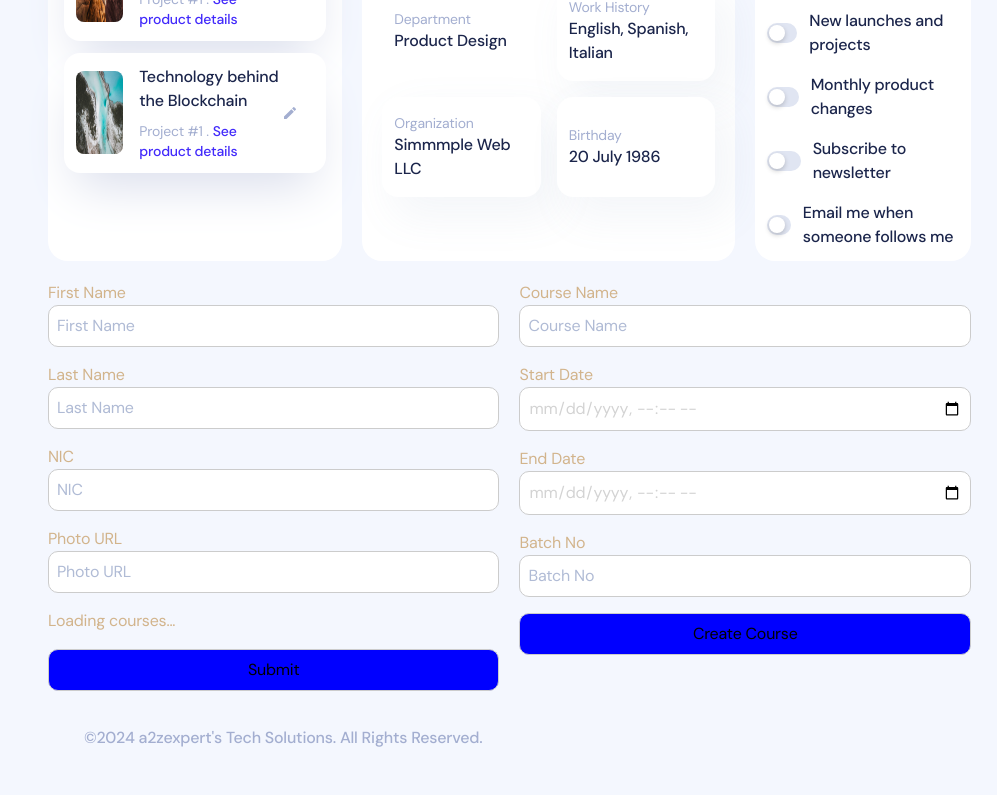
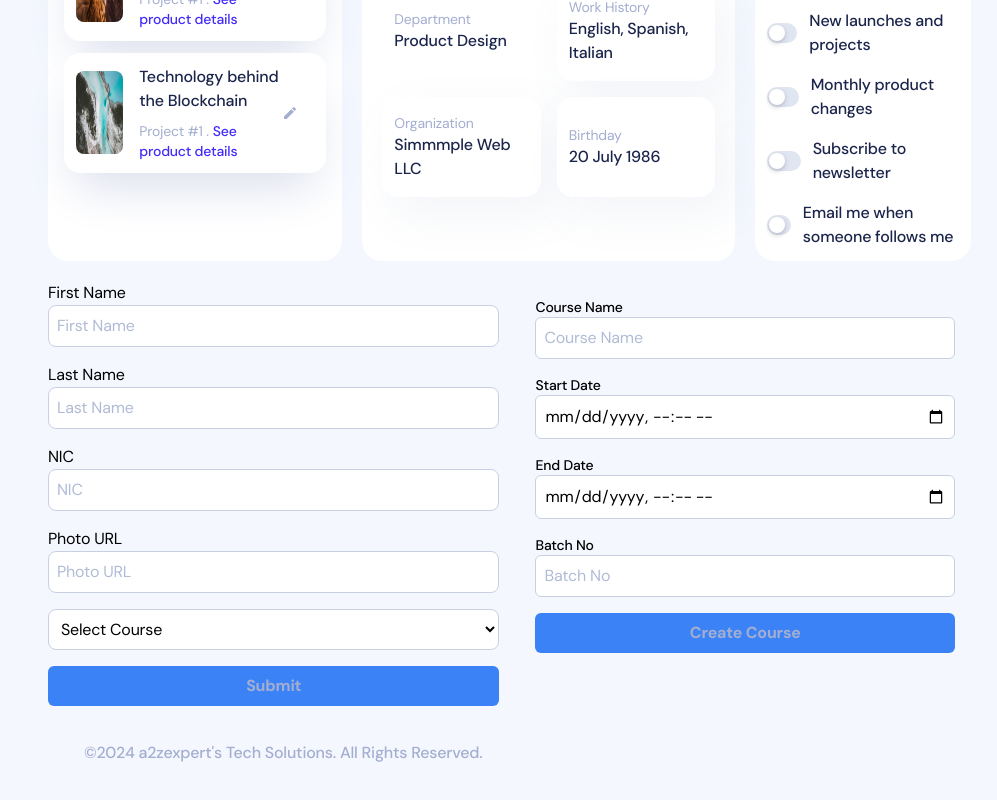
Before and after one commit to Aslam-dev/Certificate-Management-SYSTEM, a Next.js app: page /admin/profile in a window 1280 px wide. Shown: the part 899-1699 px from the top of the page, without its empty margins (283-1280 px from the left). Built offline with nearby package versions, Linux system fonts and the light colour scheme; what tailwindcss-rtl would draw is missing.

Commit message:
do the minor changes under the folders

```diff
--- a/src/app/admin/profile/page.tsx
+++ b/src/app/admin/profile/page.tsx
@@ -1,5 +1,5 @@
 'use client';
-import React from 'react';
+import React, { useState, useEffect } from 'react';
 import Banner from 'components/admin/profile/Banner';
 import General from 'components/admin/profile/General';
 import Notification from 'components/admin/profile/Notification';
@@ -10,10 +10,66 @@ import StudentForm from 'components/studentForm';
 import CourseForm from 'components/courseForm';
 
 const CreateCoursePage: React.FC = () => {
-  const handleCreateCourse = (courseData: any) => {
-    // Implement the logic to handle course creation
-    console.log('Creating course:', courseData);
-    // You can add API calls or any other logic here to create the course
+  const [courses, setCourses] = useState<any[]>([]);
+  const [subjects, setSubjects] = useState<any[]>([]);
+
+  const handleCreateCourse = async (courseData: any) => {
+    try {
+      const response = await fetch('/api/createCourse', {
+        method: 'POST',
+        headers: {
+          'Content-Type': 'application/json',
+        },
+        body: JSON.stringify(courseData),
+      });
+
+      const data = await response.json();
+
+      console.log('API Response:', data); // Log the API response for debugging
+
+      if (response.ok) {
+        // Course created successfully
+        console.log('Course created:', data.course);
+        // Optionally, show a success message here
+      } else {
+        // Handle error
+        console.error(
+          'Error creating course:',
+          data.message || 'Unknown error',
+        );
+        // Optionally show an error message to the user
+      }
+    } catch (error) {
+      console.error('Error:', error);
+      // Handle network or unexpected errors
+    }
+  };
+
+  const handleCreateStudent = async (studentData: any) => {
+    try {
+      const response = await fetch('/api/createStudent', {
+        method: 'POST',
+        headers: {
+          'Content-Type': 'application/json',
+        },
+        body: JSON.stringify(studentData),
+      });
+
+      const data = await response.json();
+
+      if (response.ok) {
+        // Student created successfully
+        console.log('Student created:', data.student);
+        // You can show a success message here
+      } else {
+        // Handle error
+        console.error('Error creating student:', data.message);
+        // Optionally show an error message to the user
+      }
+    } catch (error) {
+      console.error('Error:', error);
+      // Handle network or unexpected errors
+    }
   };
 
   return (
@@ -40,7 +96,11 @@ const CreateCoursePage: React.FC = () => {
           <Notification />
         </div>
         <div className="col-span-5 lg:col-span-6">
-          <StudentForm />
+          <StudentForm
+            onSubmit={handleCreateStudent}
+            courses={courses}
+            subjects={subjects}
+          />
         </div>
         <div className="col-span-5 lg:col-span-6">
           <CourseForm onSubmit={handleCreateCourse} />
--- a/src/components/courseForm/index.tsx
+++ b/src/components/courseForm/index.tsx
@@ -1,5 +1,3 @@
-
-
 import React, { useState } from 'react';
 
 interface Props {
@@ -37,62 +35,72 @@ const CourseForm: React.FC<Props> = ({ onSubmit }) => {
   };
 
   return (
+    <div className="max-w-auto mx-auto p-4">
+      {alertMessage && (
+        <div className="bg-green-200 text-green-800 p-2 rounded mb-4">
+          {alertMessage}
+        </div>
+      )}
+      <form onSubmit={handleSubmit} className="flex flex-col gap-4">
         <div>
-      {alertMessage && <div className="alert">{alertMessage}</div>}
-      <form onSubmit={handleSubmit} style={{ display: 'flex', flexDirection: 'column', gap: '1rem' }}>
-
-        <div>
-        <label style={{ color: '#D2B48C' }}>
+          <label className="block text-black dark:text-white text-sm font-medium">
             Course Name
+          </label>
           <input
             type="text"
             placeholder="Course Name"
             value={name}
             onChange={(e) => setName(e.target.value)}
-            style={{ width: '100%', padding: '0.5rem', borderRadius: '10px', border: '1px solid #ccc' }}
+            className="w-full p-2 rounded-md border border-gray-300 focus:outline-none text-black dark:text-white bg-white dark:bg-gray-800  focus:ring-2 focus:ring-blue-500"
           />
+        </div>
+
+        <div>
+          <label className="block text-black dark:text-white text-sm font-medium">
+            Start Date
           </label>
-        </div>
-        <div>
-        <label style={{ color: '#D2B48C' }}> Start Date</label>
           <input
             type="datetime-local"
             placeholder="Start Date"
             value={startDate}
             onChange={(e) => setStartDate(e.target.value)}
-          style={{ width: '100%', padding: '0.5rem', borderRadius: '10px', border: '1px solid #ccc', color:'lightGray' }}
+            className="w-full p-2 rounded-md border border-gray-300 focus:outline-none focus:ring-2 focus:ring-blue-500 text-black dark:text-white bg-white dark:bg-gray-800 "
           />
-
         </div>
 
         <div>
-        <label style={{ color: '#D2B48C' }}> End Date</label>
+          <label className="block text-black dark:text-white text-sm font-medium">
+            End Date
+          </label>
           <input
             type="datetime-local"
             placeholder="End Date"
             value={endDate}
             onChange={(e) => setEndDate(e.target.value)}
-          style={{ width: '100%', padding: '0.5rem', borderRadius: '10px', border: '1px solid #ccc', color:'lightGray' }}
+            className="w-full p-2 rounded-md border border-gray-300 focus:outline-none focus:ring-2 focus:ring-blue-500 text-black dark:text-white bg-white dark:bg-gray-800 "
           />
-
         </div>
 
         <div>
-        <label style={{ color: '#D2B48C' }}>Batch No
+          <label className="block text-black dark:text-white text-sm font-medium">
+            Batch No
+          </label>
           <input
             type="text"
             placeholder="Batch No"
             value={batchNo}
             onChange={(e) => setBatchNo(e.target.value)}
-          style={{ width: '100%', padding: '0.5rem', borderRadius: '10px', border: '1px solid #ccc' }}
+            className="w-full p-2 rounded-md border border-gray-300 text-black dark:text-white bg-white dark:bg-gray-800  focus:outline-none focus:ring-2 focus:ring-blue-500"
           />
-        </label>
         </div>
 
         <div>
-        <button type="submit"
-        style={{ width: '100%', padding: '0.5rem', borderRadius: '10px', border: '1px solid #ccc', backgroundColor:'Blue' }}
-        >Create Course</button>
+          <button
+            type="submit"
+            className="w-full p-2 rounded-md bg-blue-500 text-gray-600 dark:text-white font-semibold hover:bg-blue-600 focus:outline-none focus:ring-2 focus:ring-blue-500"
+          >
+            Create Course
+          </button>
         </div>
       </form>
     </div>
--- a/src/components/studentForm/index.tsx
+++ b/src/components/studentForm/index.tsx
@@ -1,6 +1,3 @@
-
-
-
 import { useState } from 'react';
 
 interface Course {
@@ -14,7 +11,7 @@ interface Subject {
 }
 
 interface Props {
-  onSubmit: (studentData: any) => void; // Define the type of studentData based on your API
+  onSubmit: (studentData: any) => void;
   courses: Course[];
   subjects: Subject[];
 }
@@ -25,14 +22,19 @@ const StudentForm: React.FC<Props> = ({ onSubmit, courses, subjects }) => {
   const [nic, setNic] = useState('');
   const [photo, setPhoto] = useState('');
   const [selectedCourses, setSelectedCourses] = useState<number[]>([]);
-  const [subjectResults, setSubjectResults] = useState<{ [key: number]: string }>({});
+  const [subjectResults, setSubjectResults] = useState<{
+    [key: number]: string;
+  }>({});
 
   const handleCourseChange = (e: React.ChangeEvent<HTMLSelectElement>) => {
     const courseId = parseInt(e.target.value);
     setSelectedCourses((prevSelected) => [...prevSelected, courseId]);
   };
 
-  const handleSubjectResultChange = (e: React.ChangeEvent<HTMLInputElement>, subjectId: number) => {
+  const handleSubjectResultChange = (
+    e: React.ChangeEvent<HTMLInputElement>,
+    subjectId: number,
+  ) => {
     setSubjectResults((prevResults) => ({
       ...prevResults,
       [subjectId]: e.target.value,
@@ -59,58 +61,65 @@ const StudentForm: React.FC<Props> = ({ onSubmit, courses, subjects }) => {
   };
 
   return (
-    <form onSubmit={handleSubmit} style={{ display: 'flex', flexDirection: 'column', gap: '1rem' }}>
+    <form onSubmit={handleSubmit} className="flex flex-col gap-4">
       <div>
-        <label style={{ color: '#D2B48C' }}>
+        <label className="text-black dark:text-white block">
           First Name
           <input
             type="text"
             placeholder="First Name"
             value={firstName}
             onChange={(e) => setFirstName(e.target.value)}
-            style={{ width: '100%', padding: '0.5rem', borderRadius: '10px', border: '1px solid #ccc' }}
+            className="w-full p-2 text-black dark:text-white bg-white dark:bg-gray-800 rounded-lg border border-gray-300 dark:border-gray-600"
           />
         </label>
       </div>
 
       <div>
-      <label style={{ color: '#D2B48C' }}> Last Name
+        <label className="text-black dark:text-white block">
+          Last Name
           <input
             type="text"
             placeholder="Last Name"
             value={lastName}
             onChange={(e) => setLastName(e.target.value)}
-        style={{ width: '100%', padding: '0.5rem', borderRadius: '10px', border: '1px solid #ccc' }}
+            className="w-full p-2 dark:text-white bg-white dark:bg-gray-800 rounded-lg border border-gray-300 dark:border-gray-600"
           />
         </label>
       </div>
 
       <div>
-      <label style={{ color: '#D2B48C' }}>NIC
+        <label className="text-black dark:text-white block">
+          NIC
           <input
             type="text"
             placeholder="NIC"
             value={nic}
             onChange={(e) => setNic(e.target.value)}
-        style={{ width: '100%', padding: '0.5rem', borderRadius: '10px', border: '1px solid #ccc' }}
+            className="w-full p-2 text-black dark:text-white bg-white dark:bg-gray-800 rounded-lg border border-gray-300 dark:border-gray-600"
           />
         </label>
       </div>
 
-      <div style={{ color: '#D2B48C' }} >
-      <label>Photo URL
+      <div>
+        <label className="text-black dark:text-white block">
+          Photo URL
           <input
             type="text"
             placeholder="Photo URL"
             value={photo}
             onChange={(e) => setPhoto(e.target.value)}
-        style={{ width: '100%', padding: '0.5rem', borderRadius: '10px', border: '1px solid #ccc' }}
+            className="w-full text-black dark:text-white p-2 bg-white dark:bg-gray-800 rounded-lg border border-gray-300 dark:border-gray-600"
           />
         </label>
       </div>
 
       {courses ? (
-        <select value="" onChange={handleCourseChange}>
+        <select
+          value=""
+          onChange={handleCourseChange}
+          className="w-full text-black dark:text-white p-2 bg-white dark:bg-gray-800 rounded-lg border border-gray-300 dark:border-gray-600"
+        >
           <option value="">Select Course</option>
           {courses.map((course) => (
             <option key={course.id} value={course.id}>
@@ -119,27 +128,35 @@ const StudentForm: React.FC<Props> = ({ onSubmit, courses, subjects }) => {
           ))}
         </select>
       ) : (
-        <p style={{color:'#D2B48C'}}>Loading courses...</p>
+        <p className="text-black dark:text-white">Loading courses...</p>
       )}
+
       {selectedCourses.map((courseId) => (
         <div key={courseId}>
-          <h3>Course: {courses.find((course) => course.id === courseId)?.name}</h3>
+          <h3 className="font-bold text-black dark:text-white">
+            Course: {courses.find((course) => course.id === courseId)?.name}
+          </h3>
           {subjects.map((subject) => (
-            <div key={subject.id}>
+            <div key={subject.id} className="mt-2">
               <input
                 type="text"
                 placeholder={`${subject.name} Result`}
                 value={subjectResults[subject.id] || ''}
                 onChange={(e) => handleSubjectResultChange(e, subject.id)}
+                className="w-full text-black dark:text-white bg-white dark:bg-gray-800 p-2 rounded-lg border border-gray-300 dark:border-gray-600"
               />
             </div>
           ))}
         </div>
       ))}
+
       <div>
-      <button type="submit"
-      style={{ width: '100%', padding: '0.5rem', borderRadius: '10px', border: '1px solid #ccc', backgroundColor:'Blue' }}
-      >Submit</button>
+        <button
+          type="submit"
+          className="w-full p-2 rounded-md bg-blue-500 text-gray-600 dark:text-white font-semibold hover:bg-blue-600 focus:outline-none focus:ring-2 focus:ring-blue-500"
+        >
+          Submit
+        </button>
       </div>
     </form>
   );
--- a/src/pages/api/students/index.ts
+++ b/src/pages/api/students/index.ts
@@ -1,11 +1,10 @@
-// src/pages/api/students/index.ts
-
 import { NextApiRequest, NextApiResponse } from 'next';
 import { PrismaClient } from '@prisma/client';
 import multer from 'multer';
 
 const prisma = new PrismaClient();
 
+// Configure multer for file storage
 const upload = multer({
   storage: multer.diskStorage({
     destination: './public/uploads',
@@ -36,9 +35,12 @@ const handler = async (req: NextApiRequest, res: NextApiResponse) => {
         results,
         graduationYear,
       } = req.body;
+
+      // Save photo URL if available
       const photo = req.file ? `/uploads/${req.file.filename}` : null;
 
       try {
+        // Create student
         const student = await prisma.student.create({
           data: {
             firstName,
@@ -48,27 +50,19 @@ const handler = async (req: NextApiRequest, res: NextApiResponse) => {
             certificateId,
             course,
             results,
-            graduationYear: parseInt(graduationYear, 10), // Ensure graduationYear is an integer
+            graduationYear: parseInt(graduationYear, 10),
             photo,
           },
         });
+
         res.status(201).json(student);
       } catch (error) {
         console.error('Error creating student:', error);
         res.status(500).json({ error: 'Failed to create student' });
       }
     });
-  } else if (req.method === 'GET') {
-    try {
-      const students = await prisma.student.findMany();
-      res.status(200).json(students);
-    } catch (error) {
-      console.error('Error fetching students:', error);
-      res.status(500).json({ error: 'Failed to fetch students' });
-    }
   } else {
-    res.setHeader('Allow', ['GET', 'POST']);
-    res.status(405).end(`Method ${req.method} Not Allowed`);
+    res.status(405).json({ message: 'Method Not Allowed' });
   }
 };
 
@@ -78,6 +72,4 @@ export const config = {
   },
 };
 
-
-
 export default handler;
```
Lines whose indentation alone changed are shown as unchanged.
